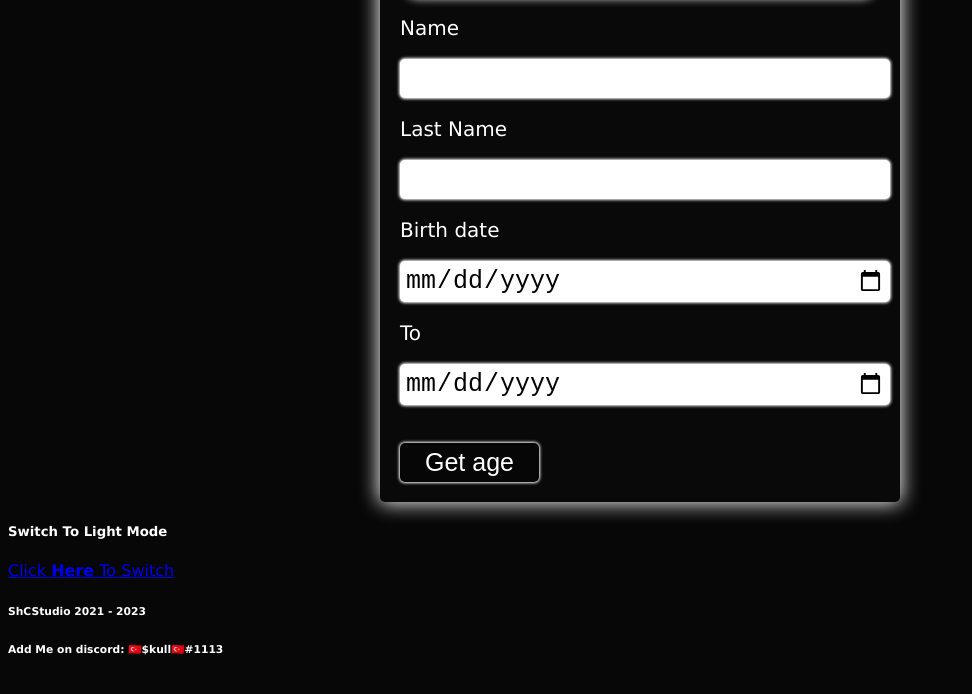
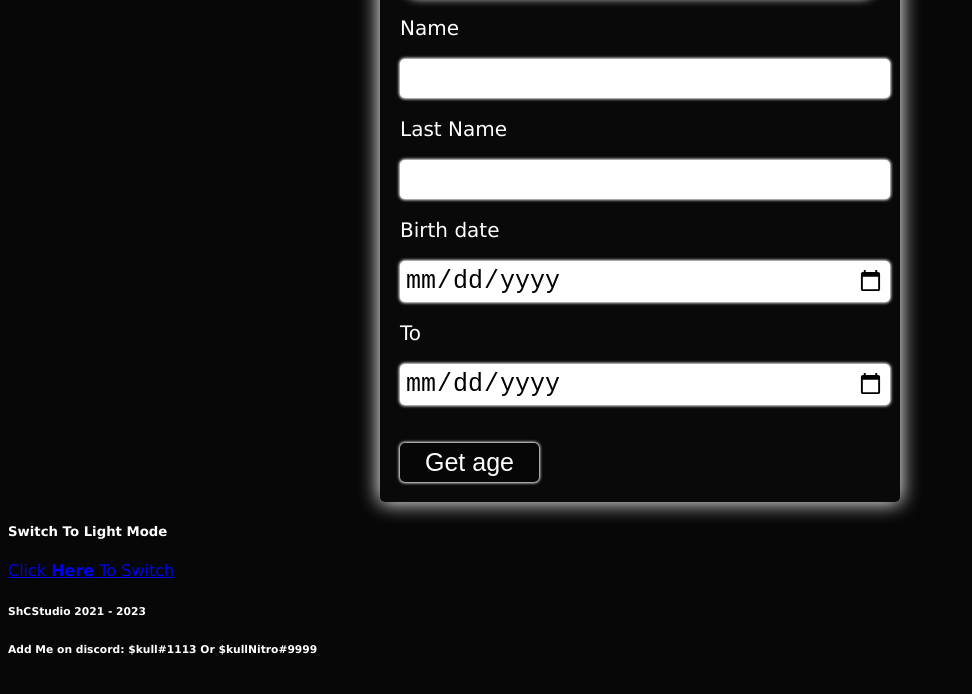
Before and after one commit to Gelufis/AgeCalculator-Website, a plain HTML site: page index.html in a window 1280 px wide. Shown: the part 104-798 px from the top of the page, without its empty margins (0-972 px from the left). Drawn offline with Linux system fonts and the light colour scheme.

Commit message:
Update index.html

```diff
--- a/index.html
+++ b/index.html
@@ -181,4 +181,4 @@
 
 
 <h6>ShCStudio 2021 - 2023</h6>
-<h6>Add Me on discord: 🇹🇷$kull🇹🇷#1113</h6>
+<h6>Add Me on discord: $kull#1113 Or $kullNitro#9999</h6>
```
